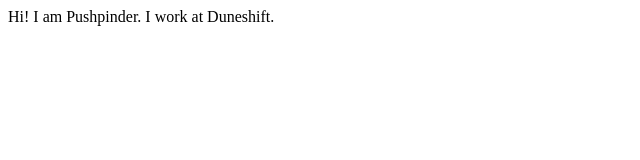
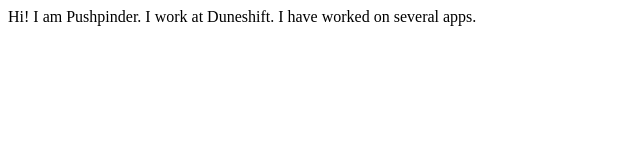
Before and after one commit to pushpinder05/pushpindercheck.com, a plain HTML site: page index.html in a window 1280 px wide. Shown: the whole page, without its empty margins (0-640 px from the left). Drawn offline with Linux system fonts and the light colour scheme.

Commit message:
update details of project

```diff
--- a/index.html
+++ b/index.html
@@ -10,5 +10,7 @@
     Hi! I am Pushpinder.
 
     I work at Duneshift.
+
+    I have worked on several apps.
 </body>
 </html>
```
